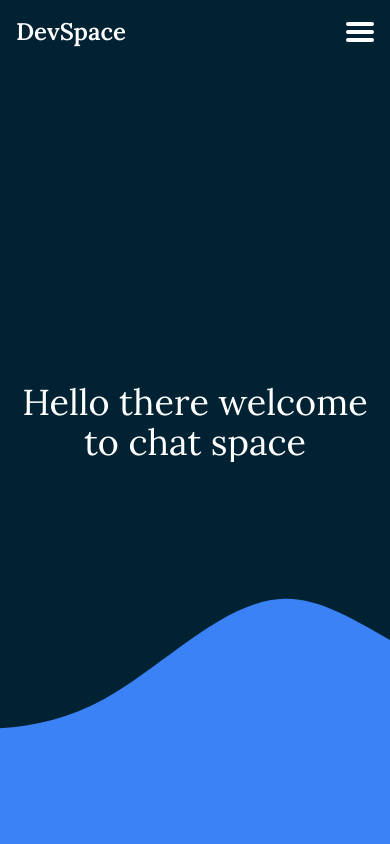
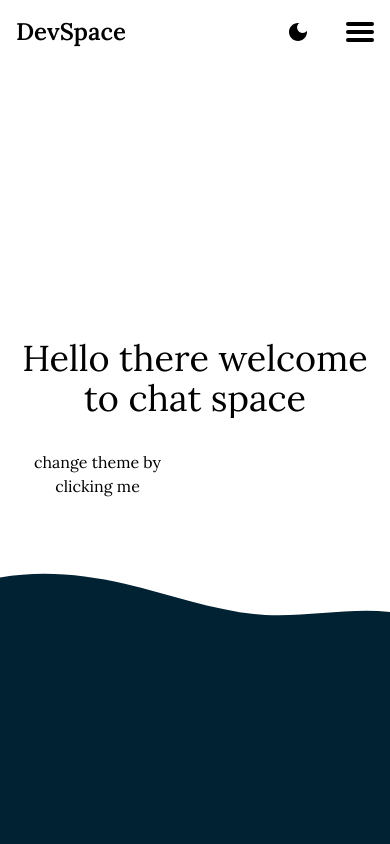
Before and after one commit to Rensytimsy/next-chat, a Next.js app: page / in a window 390 px wide. Shown: the top 844 px of the page. Built offline with nearby package versions, Linux system fonts and the light colour scheme.

Commit message:
working on the user interface (UI)

```diff
--- /dev/null
+++ b/app/components/handletheme.tsx
@@ -0,0 +1,37 @@
+// use react hook in react js
+import {useContext, createContext, ReactNode, useState} from "react";
+
+interface themeType {
+    theme: string,
+    toggleTheme: () => void,
+}
+//Create our context
+export const ThemeContext = createContext<themeType | undefined>(undefined);
+// From the above code we set our createContext with the values expected. which are theme:string and a function with no expected return type.
+//The value on createContext is first set to undefined since the values will be coming from the them  Provider
+
+export const ThemeContextProvider = ({ children } : { children: ReactNode }) => {
+    const [theme, setTheme] = useState("light");
+
+    const toggleTheme = () => {
+        setTheme((prevTheme) => (prevTheme === "light" ? "dark" : "light"));
+    }
+
+    return (
+        <ThemeContext.Provider value={{
+            theme,
+            toggleTheme
+        }}>
+            {children}
+        </ThemeContext.Provider>
+    )
+}
+
+// checks if there is any values present or set at the context
+export const setTheme = () => {
+    const context = useContext(ThemeContext);
+    if(!context){
+        throw new Error("Opps no theme was set");
+    }
+    return context;
+}
--- a/app/components/home.tsx
+++ b/app/components/home.tsx
@@ -1,20 +1,34 @@
+"use client"
+
 import { Lora } from "next/font/google";
 const lora = Lora({ subsets: ["latin"] });
+import { use, useContext } from "react";
+import { ThemeContext, setTheme } from "./handletheme";
 
 export default function HomePage() {
+
+  const {theme, toggleTheme} = setTheme();
+  console.log(theme)
+
+
   return (
     <div
       className={`${lora.className} bg-contain bg-center w-full min-h-screen flex items-center justify-center overflow-x-hidden`}
       style={{
-        backgroundImage: 'url("/backgroundsvg.svg")', // Path to your SVG
+        backgroundImage: `url(${theme === "light" ? "/light-background.svg" :"/backgroundsvg.svg"})`, // Path to your SVG
         backgroundSize: "cover", // Ensures the SVG covers the entire div
         backgroundPosition: "center", // Centers the SVG
         backgroundRepeat: "no-repeat", // Prevents tiling if the SVG is smaller than the container
       }}
     >
-      <h1 className="text-white text-4xl text-center overflow-y-hidden">
-       Hello there welcome to chat space
-      </h1>
+      <div className="flex flex-col space-y-6">
+        <h1 className={`${theme === "light" ? "text-black text-4xl text-center overflow-y-hidden" : "text-white text-4xl text-center overflow-y-hidden"}`}>
+          Hello there welcome to chat space
+        </h1>
+        <button className={`${theme === "light" ?  "bg-white  p-2 w-1/2 rounded-full" : "bg-gray-700 p-2 w-1/2 rounded-full text-white" }`}
+        onClick={toggleTheme}
+        >change theme by clicking me</button>
+      </div>
     </div>
   );
 }
--- a/app/components/navigation.tsx
+++ b/app/components/navigation.tsx
@@ -1,4 +1,6 @@
 import Link from "next/link";
+import LightModeIcon from '@mui/icons-material/LightMode';
+import DarkModeIcon from '@mui/icons-material/DarkMode';
 
 import { Lora } from 'next/font/google';
 
@@ -9,9 +11,15 @@ export default function NavigationBar() {
     <div className={`hidden w-screen lg:flex md:hidden fixed top-0 flex flex-row justify-around ${lora.className} bg-headerBlue p-4 z-50`}>
       <div className="text-2xl text-white font-semibold">
         <p>
-            <Link href="/">DevSpace</Link></p>
+            <Link href="/">DevSpace</Link>
+          </p>
       </div>
       <ul className="flex flex-row gap-x-6 mt-2 text-white">
+      <div>
+      <button>
+            <LightModeIcon />
+        </button>
+      </div>
         <li className="hover:text-accentYellow"><Link href="/">Home</Link></li>
         <li className="hover:text-accentYellow"><Link href="/about">About</Link></li>
         <li className="hover:text-accentYellow"><Link href="/trending">Trendy</Link></li>
--- a/app/components/sideNavigation.tsx
+++ b/app/components/sideNavigation.tsx
@@ -1,39 +1,55 @@
 "use client";
 
 import Link from "next/link";
-import { useState } from "react";
+import { useState, useContext } from "react";
 import { Lora } from "next/font/google";
 import { usePathname } from "next/navigation";
+import LightModeIcon from '@mui/icons-material/LightMode';
+import DarkModeIcon from '@mui/icons-material/DarkMode';
+import { setTheme, ThemeContext } from "./handletheme";
 
 const lora = Lora({subsets: ["latin"]});
 
 export default function SideNavigation() {
   const [openNav, setOpenNav] = useState(false);
   const path = usePathname();
-  console.log(path);
+
+  const {theme, toggleTheme} = setTheme();
+
+
+  console.log(theme);
 
   return (
-    <div className="bg-headerBlue w-screen z-50">
-      <div className="p-4 lg:hidden md:block fixed top-0 flex flex-row justify-between w-screen bg-headerBlue z-50">
+    <div className={`${theme === "light" ? "bg-gray-30 w-screen z-50" : "bg-headerBlue w-screen z-50"}`}>
+      <div className={`${theme === "light" ? "p-4 lg:hidden md:block fixed top-0 flex flex-row justify-between w-screen bg-white z-50" : "p-4 lg:hidden md:block fixed top-0 flex flex-row justify-between w-screen bg-headerBlue z-50"}`}>
         <div className={`${lora.className}`}>
-            <p className="text-2xl font-semibold text-white">DevSpace</p>
+            <p className={`${theme === "light" ? "text-2xl font-semibold text-black" : "text-2xl font-semibold text-white" }`}>DevSpace</p>
+        </div>
+        <div>
+          {theme === "light" ? <DarkModeIcon
+          onClick={toggleTheme}
+          className={`text-black absolute top-5  right-20 text-[25px]`}
+          /> : <LightModeIcon
+          onClick={toggleTheme}
+          className={`text-white absolute top-5  right-20 text-[25px]`}
+          />}
         </div>
         <div
-          className="flex  flex-col space-y-1 cursor-pointer absolute top-8 right-4 transform -translate-y-1/2"
+          className="flex  flex-col space-y-1 cursor-pointer absolute top-8 right-4 transform -translate-y-1/2 overflow-hidden"
           onClick={() => setOpenNav(!openNav)}
         >
           <div
-            className={`w-7 h-1 bg-white rounded transition-transform duration-300 ${
+            className={`${theme === "light" ? "w-7 h-1 bg-black rounded transition-transform duration-300 " : "w-7 h-1 bg-white rounded transition-transform duration-300"} ${
               openNav ? "rotate-45 translate-y-2" : ""
             }`}
           ></div>
           <div
-            className={`w-7 h-1 bg-white rounded transition-opacity duration-300 ${
+            className={`${theme === "light" ? "w-7 h-1 bg-black rounded transition-transform duration-300 " : "w-7 h-1 bg-white rounded transition-transform duration-300"}  ${
               openNav ? "opacity-0" : ""
             }`}
           ></div>
           <div
-            className={`w-7 h-1 bg-white rounded transition-transform duration-300 ${
+            className={`${theme === "light" ? "w-7 h-1 bg-black rounded transition-transform duration-300 " : "w-7 h-1 bg-white rounded transition-transform duration-300"} ${
               openNav ? "-rotate-45 -translate-y-2" : ""
             }`}
           ></div>
@@ -42,13 +58,13 @@ export default function SideNavigation() {
 
       {openNav && (
         <div
-          className={`lg:hidden md:block fixed w-screen top-[64px] right-0 bg-black/70 h-screen transition-all duration-300 transform z-50 ${
+          className={`${theme === "light" ? "lg:hidden md:block fixed w-screen top-[64px] right-0 bg-white  h-screen transition-all duration-300 transform z-50" : "lg:hidden md:block fixed w-screen top-[64px] right-0 bg-black/70 h-screen transition-all duration-300 transform z-50"} ${
             openNav ? "translate-x-0" : "-translate-x-full"
           }`}
         >
           <div>
             <div className="mt-[180px] flex justify-center">
-              <ul className="text-white text-center space-y-8">
+              <ul className={`${theme === "light" ? "text-black text-center space-y-8" : "text-white text-center space-y-8" }`}>
                 <li>
                   <Link href="/">Home</Link>
                 </li>
--- a/app/layout.tsx
+++ b/app/layout.tsx
@@ -1,5 +1,4 @@
-"use client"
-
+"use client";
 
 import type { Metadata } from "next";
 import { Geist, Geist_Mono } from "next/font/google";
@@ -7,6 +6,7 @@ import "./globals.css";
 import NavigationBar from "./components/navigation";
 import SideNavigation from "./components/sideNavigation";
 import { BrowserRouter } from "react-router-dom";
+import { ThemeContextProvider } from "./components/handletheme";
 
 const geistSans = Geist({
   variable: "--font-geist-sans",
@@ -28,9 +28,11 @@ export default function RootLayout({
       <body
         className={`${geistSans.variable} ${geistMono.variable} antialiased`}
       >
+        <ThemeContextProvider>
           <NavigationBar />
           <SideNavigation />
           {children}
+        </ThemeContextProvider>
       </body>
     </html>
   );
--- a/app/page.tsx
+++ b/app/page.tsx
@@ -2,7 +2,8 @@ import Image from "next/image";
 import { Lora } from "next/font/google";
 const lora = Lora({subsets: ["latin"]});
 import HomePage from "./components/home";
-import AboutPage from "./about/page"
+import AboutPage from "./about/page";
+
 
 export default function Home() {
 
--- a/app/trending/page.tsx
+++ b/app/trending/page.tsx
@@ -1,11 +1,41 @@
+"use client";
+
 import SearchIcon from "@mui/icons-material/Search";
 import ThumbUpAltIcon from "@mui/icons-material/ThumbUpAlt";
 import EmojiEmotionsIcon from "@mui/icons-material/EmojiEmotions";
 import ShareIcon from "@mui/icons-material/Share";
 import ForumIcon from "@mui/icons-material/Forum";
 import AccountCircleIcon from "@mui/icons-material/AccountCircle";
+import axios from "axios";
+import { useEffect, useState } from "react";
+
+type Post = {
+  _id: string; // Add _id for consistency with the API response
+  user: string;
+  content: string;
+  ratings: number; // Use number instead of Number (primitive type)
+};
 
 export default function TrendyPage() {
+  const [posts, setPosts] = useState<Post[]>([]); // State initialized with empty array of Post type
+
+  useEffect(() => {
+    const getPosts = async () => {
+      try {
+        const response = await axios.get<{ foundPosts: Post[] }>(
+          "http://localhost:3000/api/socialpost?userId=6788d7a78dfbc4b76f7e763a"
+        );
+        setPosts(response.data.foundPosts); // Accessing foundPosts from the response
+      } catch (error) {
+        console.log(error);
+      }
+    };
+
+    getPosts();
+  }, []);
+
+  console.log(posts);
+
   return (
     <div className="mt-16 flex flex-col lg:flex-row">
       {/* Sidebar */}
@@ -16,7 +46,9 @@ export default function TrendyPage() {
             <AccountCircleIcon className="text-5xl text-white lg:text-gray-800" />
           </div>
           <div className="text-center">
-        <p className="text-lg font-bold text-white lg:text-gray-900">Code with Rensy</p>
+            <p className="text-lg font-bold text-white lg:text-gray-900">
+              Code with Rensy
+            </p>
             <p className="text-sm text-gray-300 lg:text-green-500">Active</p>
           </div>
         </div>
@@ -51,11 +83,10 @@ export default function TrendyPage() {
             <SearchIcon className="text-md" />
           </button>
         </div>
-
-    {/* Posts */}
         <div className="space-y-6 mt-10 lg:w-1/2">
           {/* Post */}
-      <div className="p-4 border rounded-lg shadow-sm bg-white">
+          {posts.map((post) => (
+            <div className="p-4 border rounded-lg shadow-sm bg-white" key={post._id}>
             {/* Post Header */}
             <div className="flex items-center justify-between mb-4">
               <div className="flex items-center space-x-2">
@@ -63,7 +94,7 @@ export default function TrendyPage() {
                   C
                 </div>
                 <div>
-              <p className="font-bold text-base">Code with Rensy</p>
+                  <p className="font-bold text-base">{post.user}</p>
                   <p className="text-sm text-gray-500">12 minutes ago</p>
                 </div>
               </div>
@@ -73,7 +104,7 @@ export default function TrendyPage() {
             {/* Post Content */}
             <div className="mb-4">
               <p className="text-gray-800 text-base">
-            Is AI really going to take software engineering jobs fully??
+               {post.content}
               </p>
             </div>
 
@@ -98,12 +129,9 @@ export default function TrendyPage() {
                 <span>Comment</span>
               </button>
             </div>
-      </div>
-
-      {/* Add more posts here */}
+          </div>))}
         </div>
       </div>
     </div>
-
   );
 }
```
Also changed, not shown: app/api/(posts)/socialpost/route.ts (line endings or trailing spaces), public/light-background.svg (added). Lines whose indentation alone changed are shown as unchanged.
